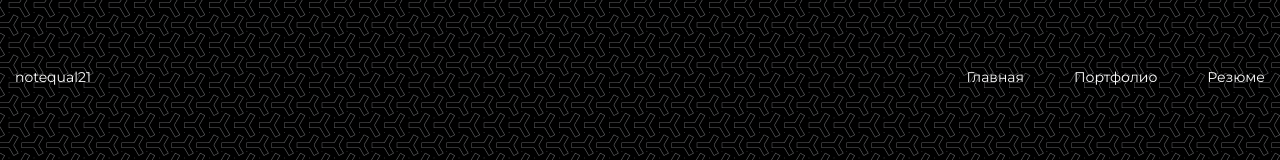
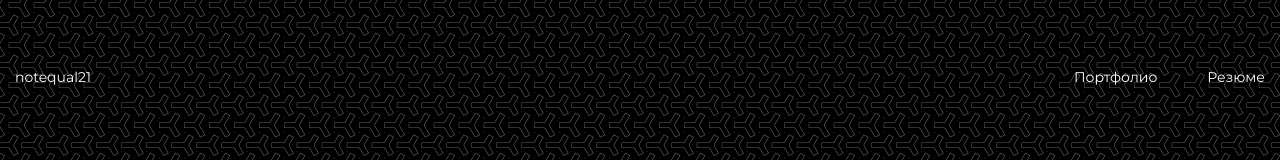
Before and after one commit to notequal21/portfolio, a React (Create React App) app: page /resume in a window 1280 px wide. Shown: the part 2492-2652 px from the top of the page. Built offline with nearby package versions, Linux system fonts and the light colour scheme.

Commit message:
deleted link to main page in footer

```diff
--- a/src/components/Footer/Footer.jsx
+++ b/src/components/Footer/Footer.jsx
@@ -12,7 +12,7 @@ let Footer = () => {
             </a>
           </div>
           <div className={style.footerBtns}>
-            <Link to=''>Главная</Link>
+            {/* <Link to=''>Главная</Link> */}
             <Link to='portfolio'>Портфолио</Link>
             <a target={`_blank`} href="https://notequal.notion.site/5563732749bd4087ba5441b23f684a08">Резюме</a>
             {/* <Link to='resume'>Резюме</Link> */}
```
